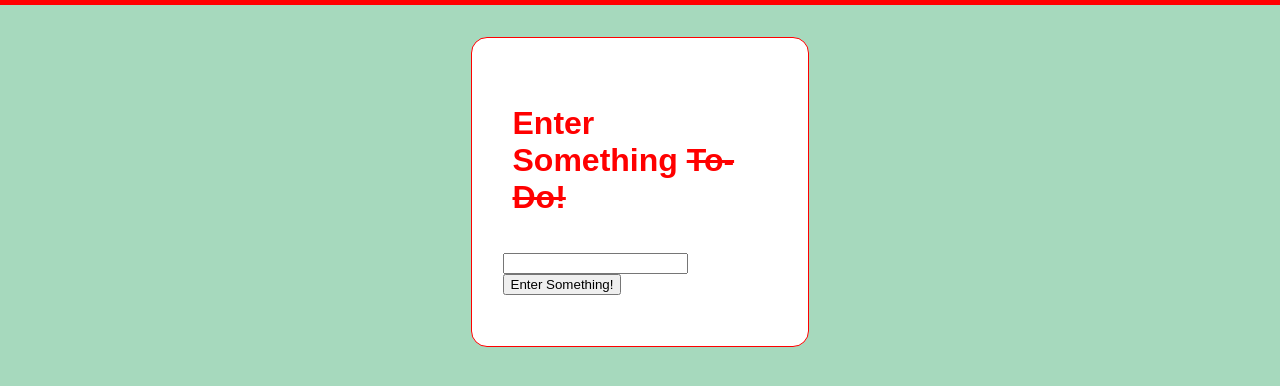
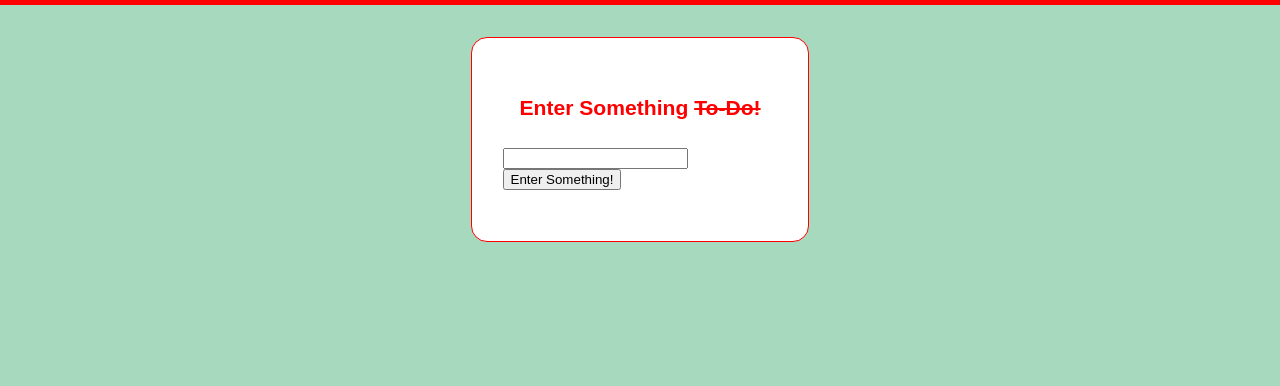
Before and after one commit to JoshDavis/assignments, a PHP site: page / in a window 1280 px wide. Shown: the top 386 px of the page. Run offline with PHP 8.4, Linux system fonts and the light colour scheme.

Commit message:
Changed the h1 styling.

```diff
--- a/mtm1526/assignment-2/css/general.css
+++ b/mtm1526/assignment-2/css/general.css
@@ -11,7 +11,8 @@ body {
 }
 
 h1 {
-	font-size: 2em;
+	font-size: 1.32em;
+	text-align: center;
 	color:#F00;
 	font-family:Arial, Helvetica, sans-serif;
 	padding: 10px;
```
